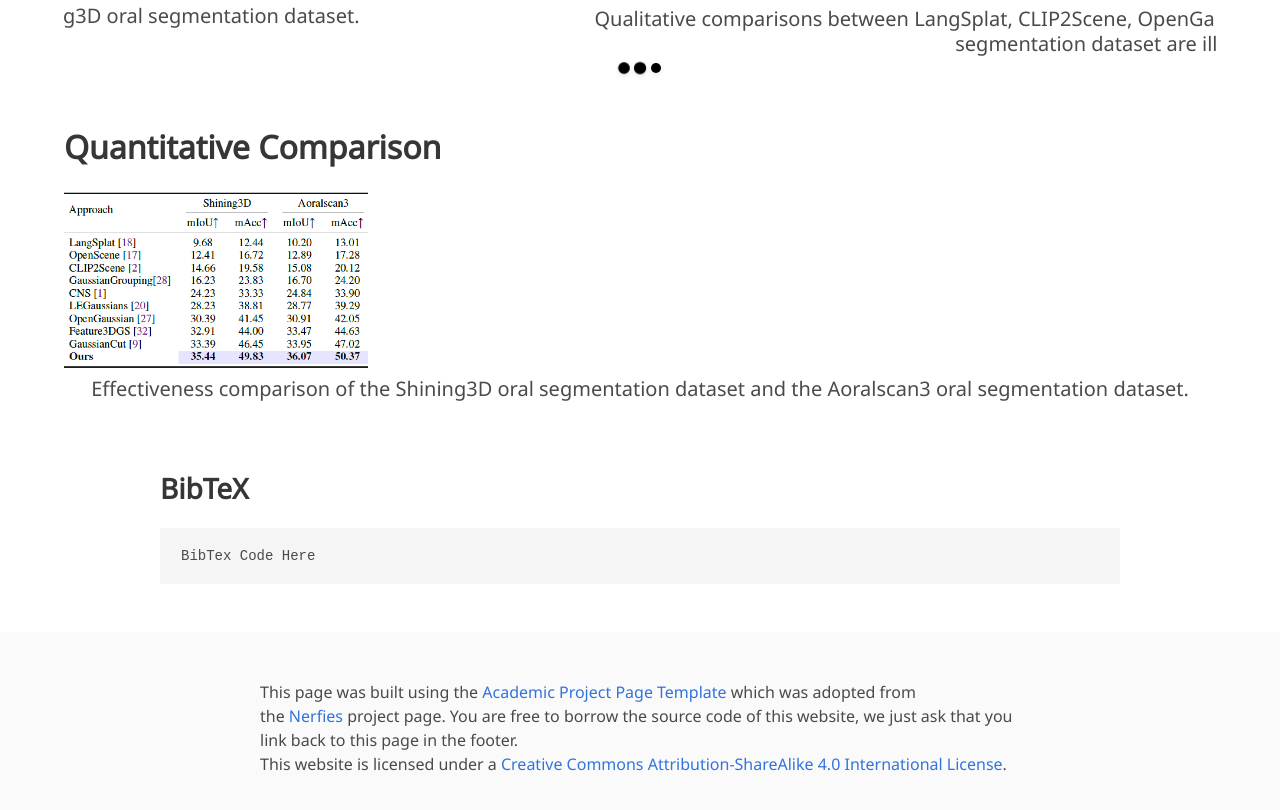
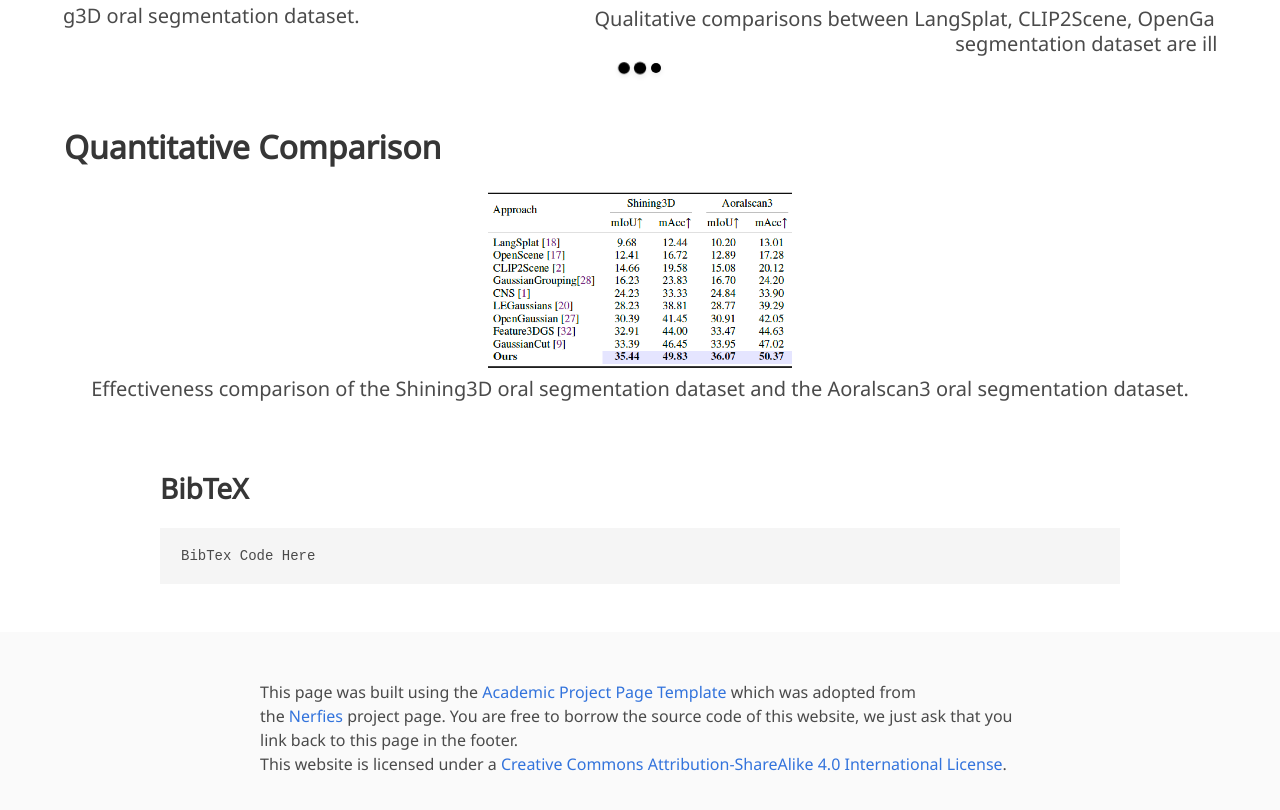
Before and after one commit to longxinglx/3DGSSeg_anonymous, a plain HTML site: page index.html in a window 1280 px wide. Shown: the part 2777-3587 px from the top of the page. Drawn offline with nearby package versions, Linux system fonts and the light colour scheme; some icons are missing; a web font is replaced by a local one.

Commit message:
Quantitative_Comparison.png centered

```diff
--- a/index.html
+++ b/index.html
@@ -261,12 +261,17 @@
   <div class="hero-body">
     <div class="container">
       <h2 class="title is-3">Quantitative Comparison</h2>
-      <div class="item">
-      <!-- Your image here -->
+      <!-- <div class="item">
       <img src="static/images/Quantitative_Comparison.png" alt="MY ALT TEXT"/>
       <h2 class="subtitle has-text-centered">
         Effectiveness comparison of the Shining3D oral segmentation dataset and the Aoralscan3 oral segmentation dataset.
-      </h2>
+      </h2> -->
+      <div class="item has-text-centered">
+        <img src="static/images/Quantitative_Comparison.png" alt="MY ALT TEXT" style="display: inline-block;" />
+        <h2 class="subtitle has-text-centered">
+          Effectiveness comparison of the Shining3D oral segmentation dataset and the Aoralscan3 oral segmentation dataset.
+        </h2>
+      </div>
     </div>
   </div>
 </div>
```
